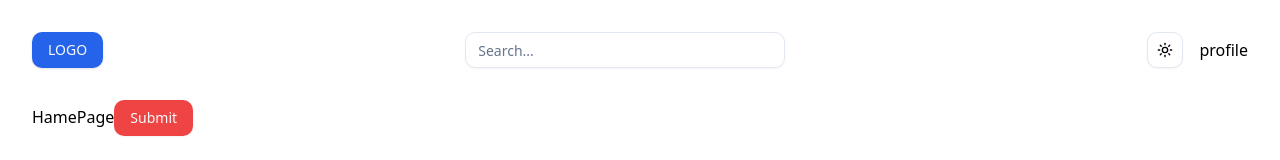
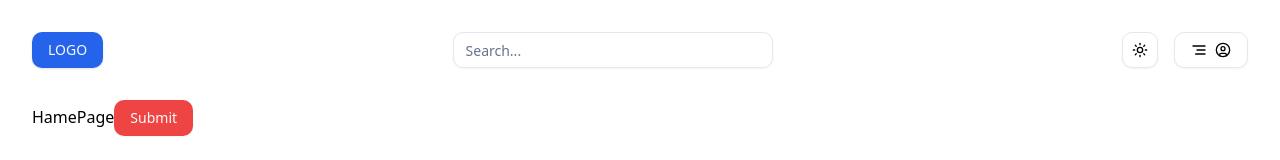
Before and after one commit to 1kazuchi/Camping-NextJS, a Next.js app: page / in a window 1280 px wide. Shown: the top 160 px of the page. Built offline with nearby package versions, Linux system fonts and the light colour scheme.

Commit message:
Add profile button

```diff
--- /dev/null
+++ b/components/Navbar/DropdownListMenu.tsx
@@ -0,0 +1,43 @@
+import { AlignRight } from "lucide-react";
+import {
+  DropdownMenu,
+  DropdownMenuContent,
+  DropdownMenuItem,
+  DropdownMenuLabel,
+  DropdownMenuSeparator,
+  DropdownMenuTrigger,
+} from "@/components/ui/dropdown-menu";
+import { Button } from "../ui/button";
+import UserIcon from "./UserIcon";
+import Link from "next/link";
+import { links } from "@/util/links";
+
+
+
+const DropdownListMenu = () => {
+  return (
+    <div>
+      <DropdownMenu>
+        <DropdownMenuTrigger asChild>
+          <Button variant="outline">
+            <AlignRight />
+            <UserIcon />
+          </Button>
+        </DropdownMenuTrigger>
+        <DropdownMenuContent>
+          <DropdownMenuLabel>My Account</DropdownMenuLabel>
+          <DropdownMenuSeparator />
+
+          {links.map((item, index) => {
+            return (
+              <DropdownMenuItem key={index}>
+                <Link href={item.href}>{item.label}</Link>
+              </DropdownMenuItem>
+            );
+          })}
+        </DropdownMenuContent>
+      </DropdownMenu>
+    </div>
+  );
+};
+export default DropdownListMenu;
--- a/components/Navbar/Navbar.tsx
+++ b/components/Navbar/Navbar.tsx
@@ -1,4 +1,5 @@
 import { Darkmode } from "./Darkmode";
+import DropdownListMenu from "./DropdownListMenu";
 import Logo from "./Logo";
 import Search from "./Search";
 
@@ -12,9 +13,9 @@ const Navbar = () => {
         <Search />
         {/* Profile & darkmode */}
 
-        <div className="flex gap-4 sm:items-center">
+        <div className="flex gap-4 items-center">
           <Darkmode />
-          <h1>profile</h1>
+          <DropdownListMenu/>
         </div>
       </div>
     </nav>
--- /dev/null
+++ b/components/Navbar/UserIcon.tsx
@@ -0,0 +1,9 @@
+import { CircleUser } from "lucide-react"
+
+
+const UserIcon = () => {
+  return (
+    <div><CircleUser /></div>
+  )
+}
+export default UserIcon
--- /dev/null
+++ b/util/links.ts
@@ -0,0 +1,10 @@
+type NavLinks = {
+  href: string;
+  label: string;
+};
+
+export const links: NavLinks[] = [
+  { href: "/", label: "Home" },
+  { href: "/favorites", label: "Favorites" },
+  { href: "/camp", label: "Camp" },
+];
```
